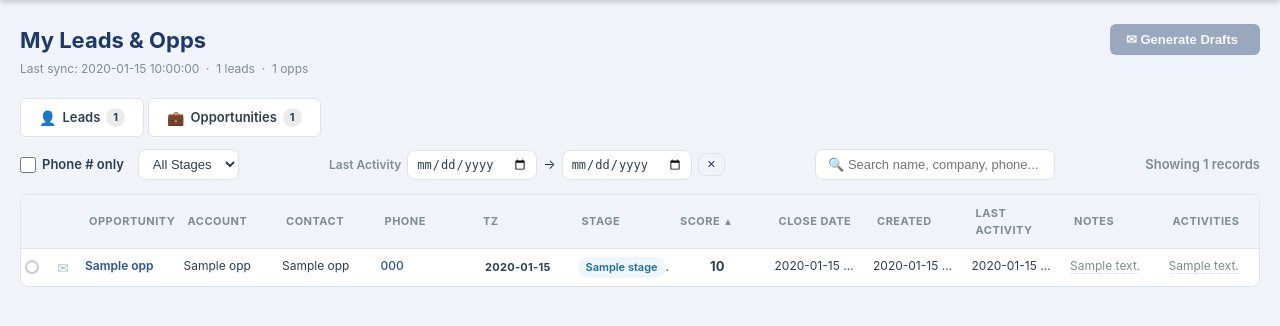
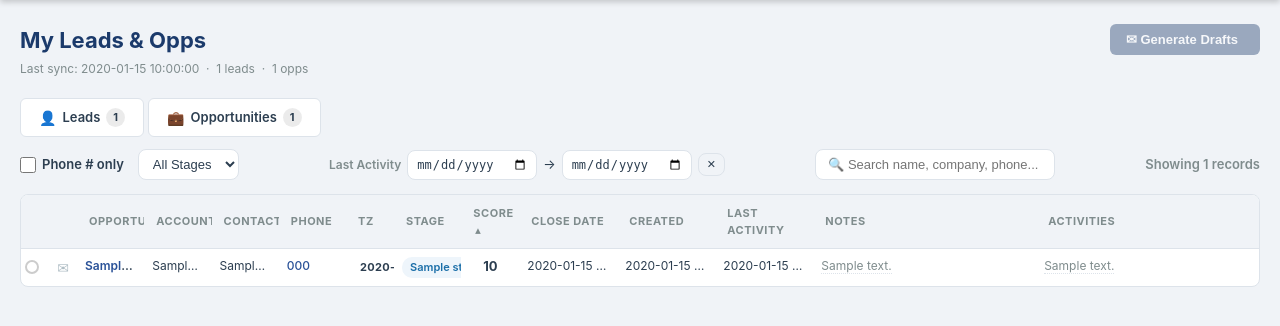
Before and after one commit to bmack99999/Inside-Sales-Claude, a Flask app: template dashboard/templates/my_leads.html in a window 1280 px wide. Shown: the part 52-378 px from the top of the page. Run offline with Flask 3, Linux system fonts and the light colour scheme; the template is opened without the code that fills it: most values are stand-ins (such as "Sample title", 1, 10 or a date in 2020).

Commit message:
Tighten TZ/Score/Age/Calls columns, widen Notes/Activities
Added explicit th classes (th-tz, th-score, th-age, th-calls, th-date,
th-notes, th-acts) with fixed pixel/percent widths so the fixed-layout
tables allocate more space to the content-heavy Notes and Activities
columns and less to the narrow status columns.

```diff
--- a/dashboard/static/style.css
+++ b/dashboard/static/style.css
@@ -852,6 +852,15 @@ body {
 .recycled-table col.col-attempts { width: 7%; }
 .recycled-table col.col-tz       { width: 5%; }
 .recycled-table col.col-notes    { width: 19%; }
+
+/* Explicit widths on th/td for fixed-layout tables without colgroup */
+.ml-table .th-tz    { width: 48px; }
+.ml-table .th-score { width: 58px; }
+.ml-table .th-age   { width: 56px; }
+.ml-table .th-calls { width: 56px; }
+.ml-table .th-date  { width: 98px; }
+.ml-table .th-notes { width: 18%; }
+.ml-table .th-acts  { width: 18%; }
 /* Timezone badges */
 .tz-badge {
   display: inline-block; padding: 2px 6px; border-radius: 6px;
@@ -875,7 +884,7 @@ body {
   background: var(--cool-bg); color: var(--cool); font-size: 11px; font-weight: 600;
   white-space: nowrap;
 }
-.recycled-notes-cell { max-width: 320px; min-width: 260px; }
+.recycled-notes-cell { max-width: 420px; min-width: 240px; }
 .recycled-notes { font-size: 12px; color: var(--text-light); cursor: default; }
 .recycled-notes[data-tooltip] { border-bottom: 1px dotted var(--border); cursor: help; }
 .notes-tooltip-box {
--- a/dashboard/templates/my_leads.html
+++ b/dashboard/templates/my_leads.html
@@ -93,13 +93,13 @@
         <th>Name</th>
         <th>Company</th>
         <th>Phone</th>
-        <th>TZ</th>
-        <th class="sortable" data-col="score"    onclick="sortTable('score')">Score <span class="sort-arrow">▾</span></th>
-        <th class="sortable" data-col="age"      onclick="sortTable('age')">Age <span class="sort-arrow"></span></th>
-        <th class="sortable" data-col="activity"  onclick="sortTable('activity')">Last Activity <span class="sort-arrow"></span></th>
-        <th class="sortable" data-col="attempts"  onclick="sortTable('attempts')">Calls <span class="sort-arrow"></span></th>
-        <th>Notes</th>
-        <th>Activities</th>
+        <th class="th-tz">TZ</th>
+        <th class="sortable th-score" data-col="score"    onclick="sortTable('score')">Score <span class="sort-arrow">▾</span></th>
+        <th class="sortable th-age"   data-col="age"      onclick="sortTable('age')">Age <span class="sort-arrow"></span></th>
+        <th class="sortable th-date"  data-col="activity" onclick="sortTable('activity')">Last Activity <span class="sort-arrow"></span></th>
+        <th class="sortable th-calls" data-col="attempts" onclick="sortTable('attempts')">Calls <span class="sort-arrow"></span></th>
+        <th class="th-notes">Notes</th>
+        <th class="th-acts">Activities</th>
       </tr>
     </thead>
     <tbody>
@@ -168,14 +168,14 @@
         <th>Account</th>
         <th>Contact</th>
         <th>Phone</th>
-        <th>TZ</th>
+        <th class="th-tz">TZ</th>
         <th>Stage</th>
-        <th class="sortable" data-col="score"    onclick="sortTable('score')">Score <span class="sort-arrow">▾</span></th>
-        <th class="sortable" data-col="close"    onclick="sortTable('close')">Close Date <span class="sort-arrow"></span></th>
-        <th class="sortable" data-col="created"  onclick="sortTable('created')">Created <span class="sort-arrow"></span></th>
-        <th class="sortable" data-col="activity" onclick="sortTable('activity')">Last Activity <span class="sort-arrow"></span></th>
-        <th>Notes</th>
-        <th>Activities</th>
+        <th class="sortable th-score" data-col="score"    onclick="sortTable('score')">Score <span class="sort-arrow">▾</span></th>
+        <th class="sortable th-date"  data-col="close"    onclick="sortTable('close')">Close Date <span class="sort-arrow"></span></th>
+        <th class="sortable th-date"  data-col="created"  onclick="sortTable('created')">Created <span class="sort-arrow"></span></th>
+        <th class="sortable th-date"  data-col="activity" onclick="sortTable('activity')">Last Activity <span class="sort-arrow"></span></th>
+        <th class="th-notes">Notes</th>
+        <th class="th-acts">Activities</th>
       </tr>
     </thead>
     <tbody>
```
Also changed, not shown: dashboard/templates/recycled.html (+7 -7 lines).
